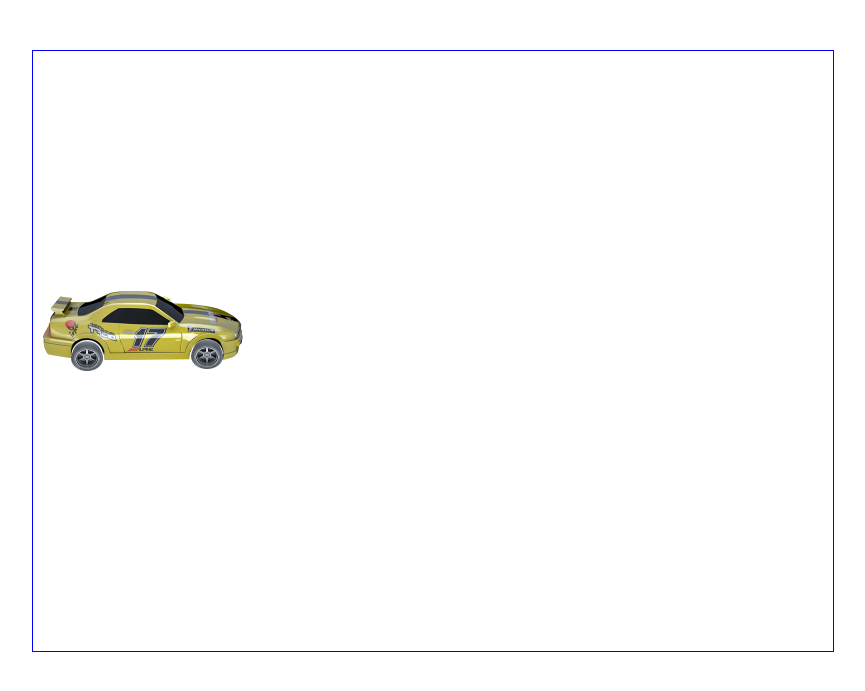
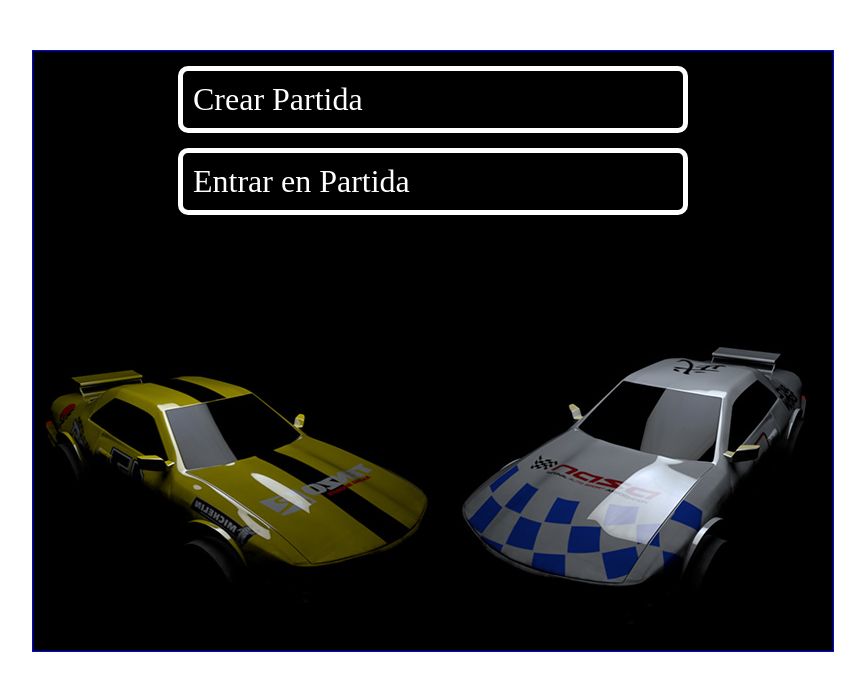
Before and after one commit to lucasalonsorey/draggame, a PHP site: page / in a window 1280 px wide. Shown: the top 691 px of the page, without its empty margins (207-1072 px from the left). Run offline with PHP 8.4, Linux system fonts and the light colour scheme.

Commit message:
menu
menu juego

```diff
--- a/css/estilos.css
+++ b/css/estilos.css
@@ -3,4 +3,25 @@
     height: 600px;
     border:1px solid #00f;
     margin:50px auto;
+    position: relative;
 }
+#menujuego{
+    position: absolute;
+    top: 0;
+    left: 0;
+    z-index: 100;
+    background-color: #000;
+    background-image: url('./../img/fondomenu.jpg');
+    width: 800px;
+    height: 600px;
+}
+#menujuego .opcion{
+    border:5px solid #fff;
+    color:#fff;
+    font-size: 2em;
+    padding: 10px;
+    margin: 15px auto;
+    cursor: pointer;
+    max-width: 60%;
+    border-radius:10px;
+}
--- a/index.html
+++ b/index.html
@@ -12,6 +12,10 @@
     </head>
     <body>
             <div id="juego">
+                <div id="menujuego">
+                    <div class="opcion">Crear Partida</div>
+                    <div class="opcion">Entrar en Partida</div>
+                </div>
                 <canvas id="lienzo" width="800" height="600"></canvas>
             </div>
     </body>
```
Also changed, not shown: img/carblack.jpg (added), img/caryellow.jpg (added), img/fondomenu.jpg (added).
